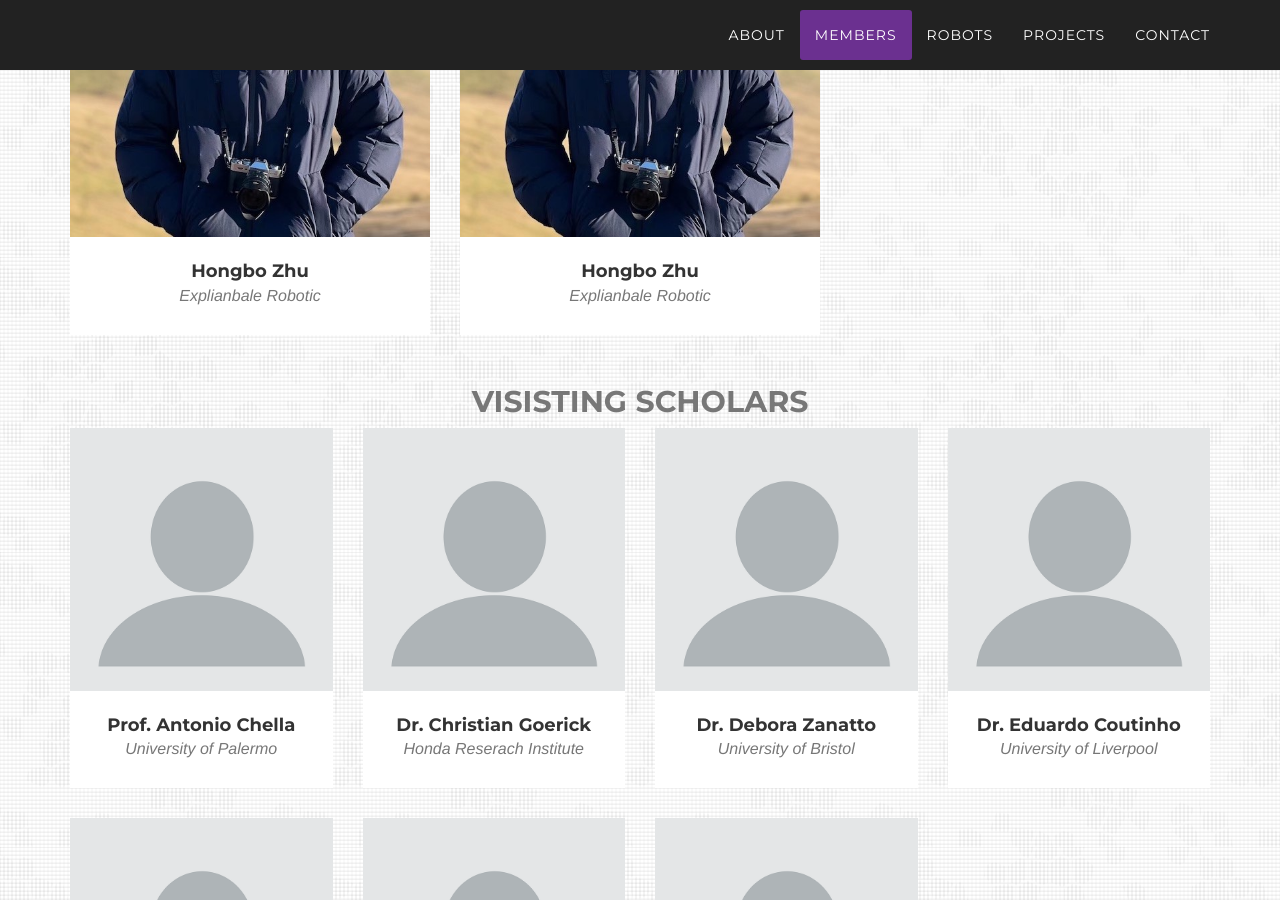
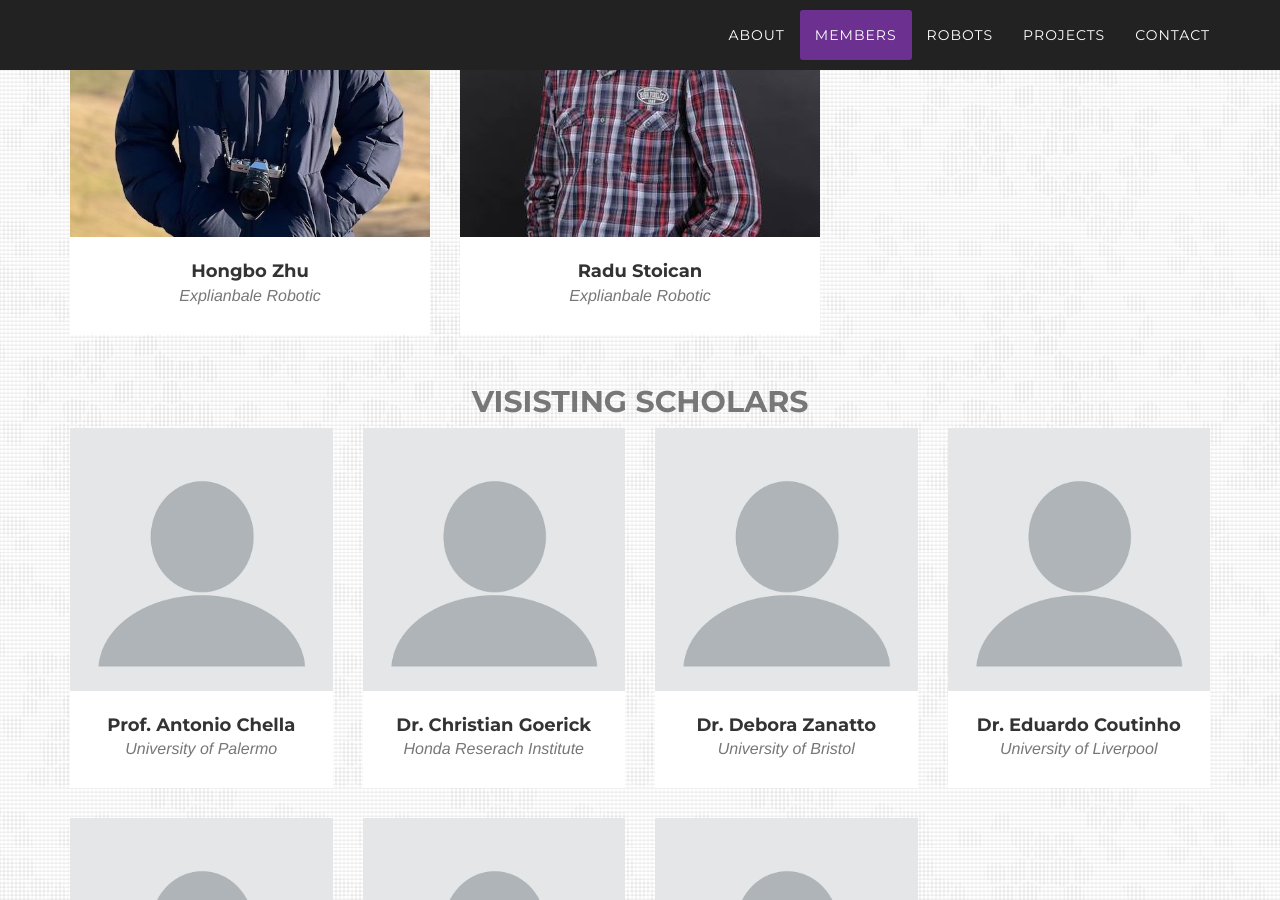
Before and after one commit to corolab/corolab.github.io, a Jekyll site: the page built from README.md, in a window 1280 px wide and 900 px high, scrolled down 4302 px. Built offline with Jekyll 4.4.1, drawn with Linux system fonts in a browser that asks for light colours; some web fonts are replaced; our own code applies the rules of GitHub Pages for plain Markdown files.

Commit message:
Update 2022-2-10-radu-stoican.markdown

```diff
--- a/_members/_students/2022-2-10-radu-stoican.markdown
+++ b/_members/_students/2022-2-10-radu-stoican.markdown
@@ -1,7 +1,7 @@
 ---
 type: member
-name: Hongbo Zhu
+name: Radu Stoican
 free-text: Explianbale Robotic
-picture: HongboZhu.JPG
-website:
+picture: Radu Stoican.jpg
+website: www.linkedin.com/in/radu-stoican
 ---
```
